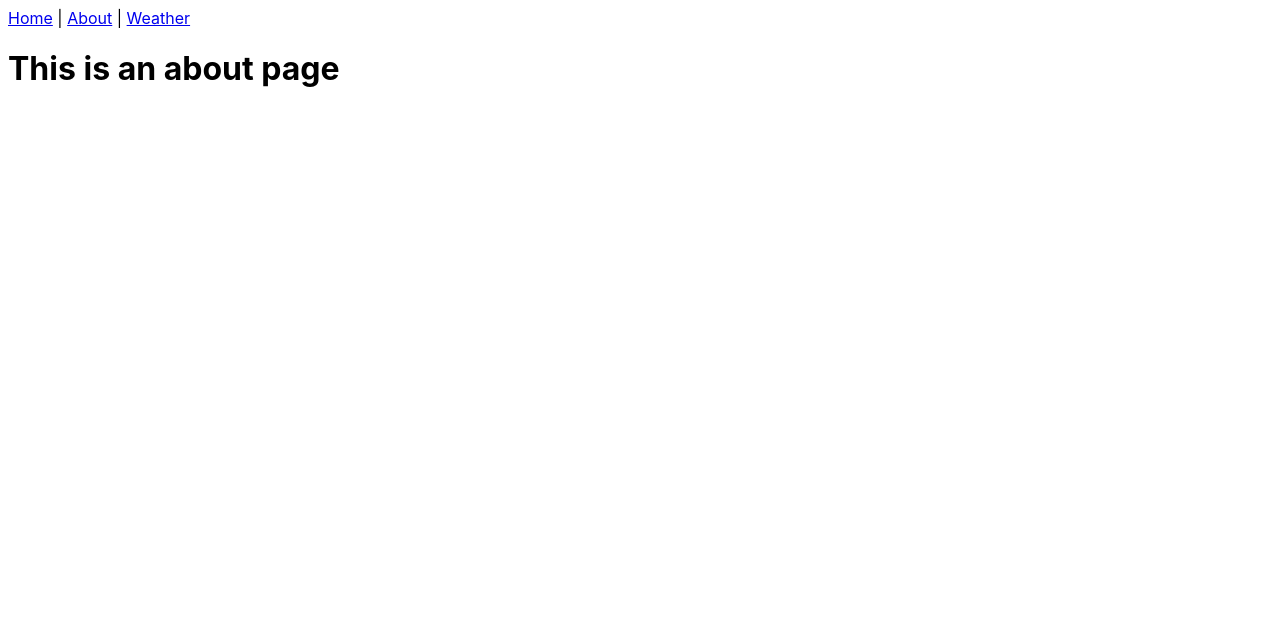
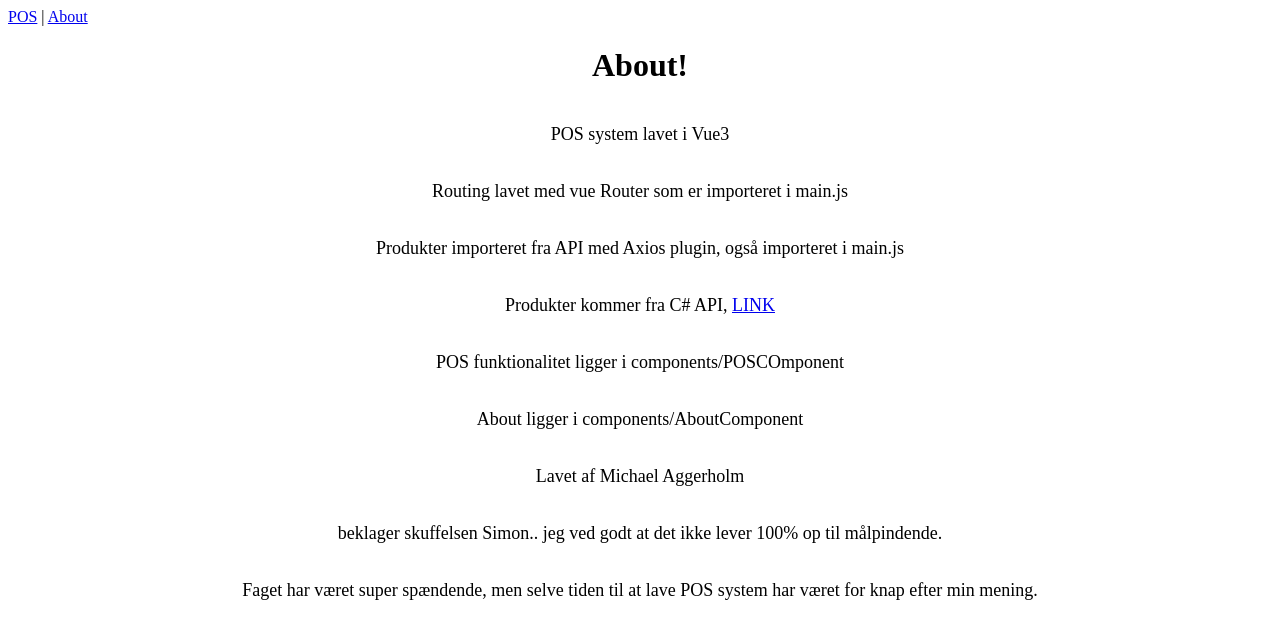
Before and after one commit to MichaelAggerholm/vue_POS_productAPI, a Vue app in the folder pos/: page /about in a window 1280 px wide. Shown: the top 638 px of the page. Built offline with nearby package versions, Linux system fonts and the light colour scheme.

Commit message:
changed entire project

```diff
--- a/pos/src/App.vue
+++ b/pos/src/App.vue
@@ -1,10 +1,9 @@
 <template>
-  <div id="nav">
-    <router-link to="/">Home</router-link> |
-    <router-link to="/about">About</router-link> |
-    <router-link to="/weather">Weather</router-link>
-  </div>
-  <router-view/>
+<div id="nav">
+  <router-link to="/">POS</router-link> |
+  <router-link to="/about">About</router-link>
+</div>
+<router-view/>
 </template>
 
 <style>
--- /dev/null
+++ b/pos/src/components/AboutComponent.vue
@@ -0,0 +1,42 @@
+<template>
+  <div class="aboutContainer">
+    <h1>About!</h1>
+    <p>POS system lavet i Vue3</p>
+    <p>Routing lavet med vue Router som er importeret i main.js</p>
+    <p>Produkter importeret fra API med Axios plugin, også importeret i main.js</p>
+    <p>Produkter kommer fra C# API, <a href="https://localhost:5001/swagger">LINK</a></p>
+    <p>POS funktionalitet ligger i components/POSCOmponent</p>
+    <p>About ligger i components/AboutComponent</p>
+    <p>Lavet af Michael Aggerholm</p>
+    <p>beklager skuffelsen Simon.. jeg ved godt at det ikke lever 100% op til målpindende.</p>
+    <p>Faget har været super spændende, men selve tiden til at lave POS system har været for knap efter min mening.</p>
+  </div>
+</template>
+
+<script>
+export default {
+  props: {
+
+  },
+  data() {
+    return{
+
+    }
+  },
+  methods:{
+
+  }
+}
+</script>
+
+<style scoped>
+  p{
+    font-size: 18px;
+  }
+  .aboutContainer{
+    display: flex;
+    flex-direction: column;
+    flex-wrap: nowrap;
+    align-items: center;
+  }
+</style>
--- a/pos/src/components/HelloWorld.vue
+++ /dev/null
@@ -1,20 +0,0 @@
-<template>
-  <div class="hello">
-    <h1>{{ msg }}</h1>
-    <p>Hello</p>
-  </div>
-</template>
-
-<script>
-export default {
-  name: 'HelloWorld',
-  props: {
-    msg: String
-  }
-}
-</script>
-
-<!-- Add "scoped" attribute to limit CSS to this component only -->
-<style scoped>
-
-</style>
--- a/pos/src/views/Home.vue
+++ b/pos/src/components/POSComponent.vue
@@ -1,9 +1,8 @@
 <template>
-  <div class="home">
-    <HelloWorld msg="Products"/>
+<p style="font-weight:600;">Total: {{itemsTotal}} Kr,-</p>
   <div style="display: flex;">
     <ul>
-        <div style="display: flex;background-color: lightgray;flex-direction: row;flex-wrap: wrap;max-width: 630px;">
+      <div style="display: flex;flex-direction: row;flex-wrap: wrap;max-width: 700px;">
         <li class="productContainer"
           v-for="prod in products"
           :key="prod.productId"
@@ -19,7 +18,7 @@
 
   <div style="display: flex;">
     <ul>
-        <div style="display: flex;background-color: lightgray;flex-direction: row;flex-wrap: wrap;max-width: 630px;">
+      <div style="display: flex;flex-direction: row;flex-wrap: wrap;max-width: 700px;">
         <li class="productContainer"
           v-for="basketProd in ProductsInBasketArray"
           :key="basketProd.title"
@@ -31,18 +30,14 @@
       </div>
     </ul>
   </div>
-    <p>Total: {{itemsTotal}} Kr,-</p>
-  </div>
 </template>
 
 <script>
-import HelloWorld from '@/components/HelloWorld.vue'
 import axios from 'axios'
 
 export default {
-  name: 'Home',
-  components: {
-    HelloWorld
+  name: 'POSComponent',
+  props: {
   },
   data() {
     return{
@@ -84,7 +79,7 @@ export default {
 }
 </script>
 
-<style>
+<style scoped>
   .productContainer{
     width: 200px;
     height: 80px;
--- a/pos/src/router/index.js
+++ b/pos/src/router/index.js
@@ -1,23 +1,17 @@
 import { createRouter, createWebHistory } from 'vue-router'
-import Home from '../views/Home.vue'
+import Home from '../views/POS.vue'
 import About from '../views/About.vue'
-import Weather from '../views/Weather.vue'
 
 const routes = [
   {
     path: '/',
-    name: 'Home',
+    name: 'POS',
     component: Home
   },
   {
     path: '/about',
     name: 'About',
     component: About
-  },
-  {
-    path: '/weather',
-    name: 'Weather',
-    component: Weather
   }
 ]
 
--- a/pos/src/views/About.vue
+++ b/pos/src/views/About.vue
@@ -1,5 +1,17 @@
 <template>
-  <div class="about">
-    <h1>This is an about page</h1>
-  </div>
+    <AboutComponent />
 </template>
+
+<script>
+import AboutComponent from '@/components/AboutComponent.vue'
+
+export default {
+  components: {
+    AboutComponent
+  }
+}
+</script>
+
+<style>
+
+</style>
--- /dev/null
+++ b/pos/src/views/POS.vue
@@ -0,0 +1,17 @@
+<template>
+    <POSComponent />
+</template>
+
+<script>
+import POSComponent from '@/components/POSComponent.vue'
+
+export default {
+  components: {
+    POSComponent
+  }
+}
+</script>
+
+<style>
+
+</style>
--- a/pos/src/views/Weather.vue
+++ /dev/null
@@ -1,36 +0,0 @@
-<template>
-  <div class="home">
-    <Button>Click</Button>
-    <ul>
-      <li v-for="temp in temperatures" :key="temp.id">{{ temp.date }}: {{ temp.temperatureC }}</li>
-    </ul>
-    <HelloWorld msg="Welcome to Your Vue.js App"/>
-  </div>
-</template>
-
-<script>
-// @ is an alias to /src
-import HelloWorld from '@/components/HelloWorld.vue'
-import axios from 'axios'
-
-export default {
-  name: 'weather',
-  components: {
-    HelloWorld
-  },
-  data() {
-    return{
-      temperatures : []
-    }
-  },
-  mounted() {
-    axios.get('https://localhost:5001/WeatherForecast')
-    .then(
-      (response) => this.temperatures = response.data
-    )
-    .catch(
-      (message) => console.log(message)
-    )
-  }
-}
-</script>
```
Also changed, not shown: pos/src/main.js (+0 -8 lines), pos/src/assets/logo.png (deleted). Lines whose indentation alone changed are shown as unchanged.
